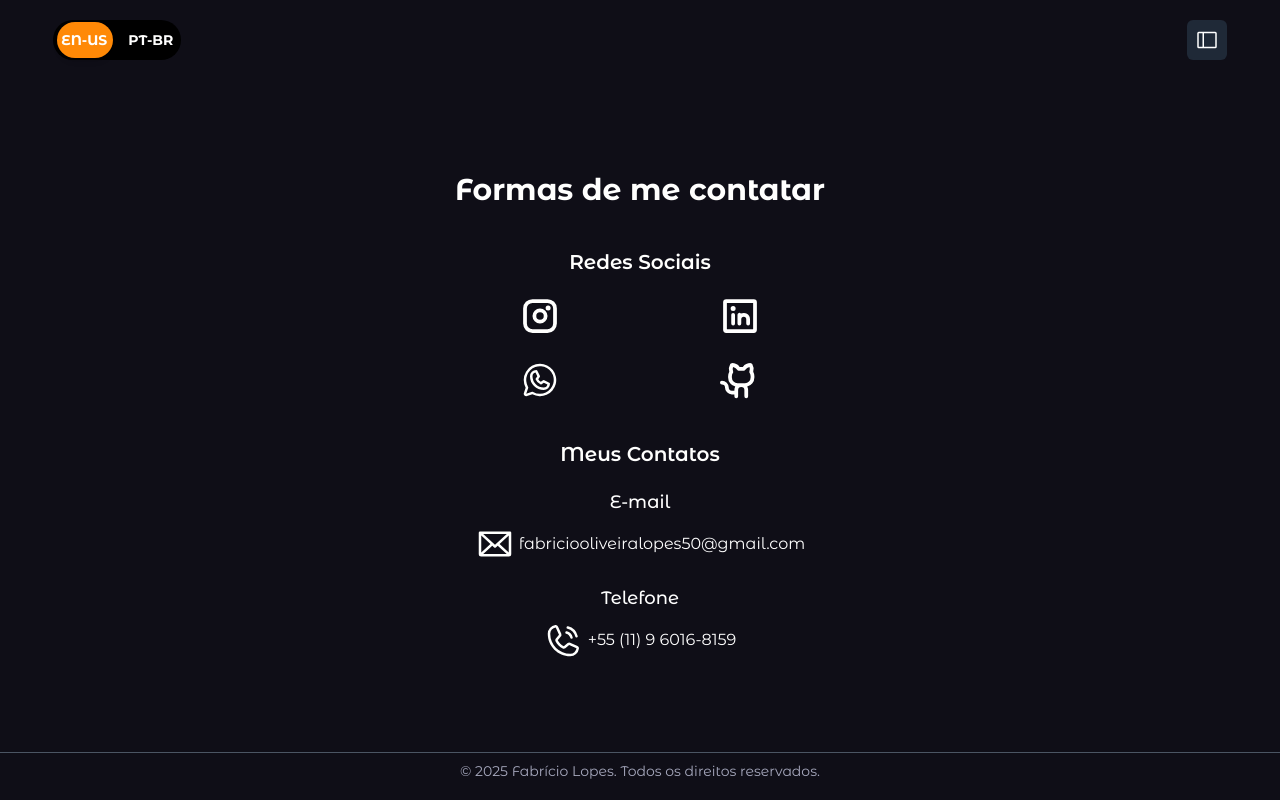
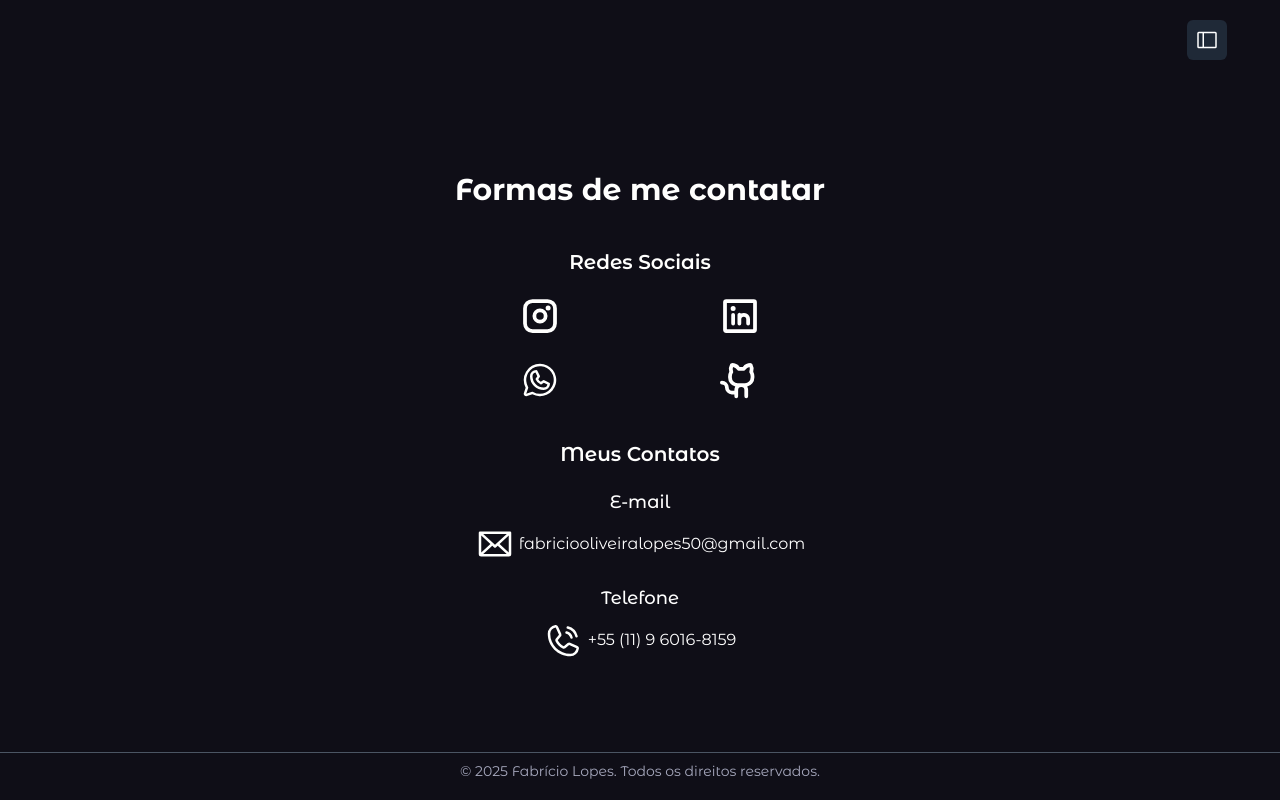
Before and after one commit to Fabrioco/Portfolio-Full-Stack, a Next.js app in the folder frontend/: page /dashboard/contacts in a window 1280 px wide. Built offline with nearby package versions, Linux system fonts and the light colour scheme.

Commit message:
:book: doc: Removi o toggleSwitch

```diff
--- a/frontend/next-i18next.config.ts
+++ /dev/null
@@ -1,6 +0,0 @@
-module.exports = {
-  i18n: {
-    defaultLocale: "pt-BR",
-    locales: ["pt-BR", "en-US"],
-  },
-};
--- a/frontend/src/ui/header.tsx
+++ b/frontend/src/ui/header.tsx
@@ -1,7 +1,6 @@
 "use client";
 
 import { motion } from "framer-motion";
-import { ToggleSwitch } from "./toggleSwitch";
 import { ToggleSidebar } from "./toggleSidebar";
 
 export function Header() {
@@ -11,9 +10,8 @@ export function Header() {
       animate={{ opacity: 1, y: 0 }}
       exit={{ opacity: 0, y: -300 }}
       transition={{ duration: 0.5 }}
-      className="w-11/12 flex flex-row items-center justify-between pt-5 mx-auto mb-10"
+      className="w-11/12 flex flex-row items-center justify-end pt-5 mx-auto mb-10"
     >
-      <ToggleSwitch />
       <ToggleSidebar />
     </motion.header>
   );
--- a/frontend/src/ui/toggleSwitch.tsx
+++ /dev/null
@@ -1,20 +0,0 @@
-"use client";
-
-import React from "react";
-
-export function ToggleSwitch() {
-  const [isOn, setIsOn] = React.useState<boolean>(false);
-  return (
-    <button
-      onClick={() => setIsOn(!isOn)}
-      className={`relative w-32 h-10 flex items-center rounded-full p-1 transition-all duration-300 bg-black text-main `}
-    >
-      <p className="absolute left-2 text-sm font-bold uppercase z-10">en-US</p>
-      <div
-        className={`w-14 h-9 bg-button rounded-full shadow-md transform transition-all duration-300
-          ${isOn ? "translate-x-16" : "translate-x-0"}`}
-      />
-      <p className="absolute right-2 text-sm font-bold uppercase">pt-BR</p>
-    </button>
-  );
-}
```
